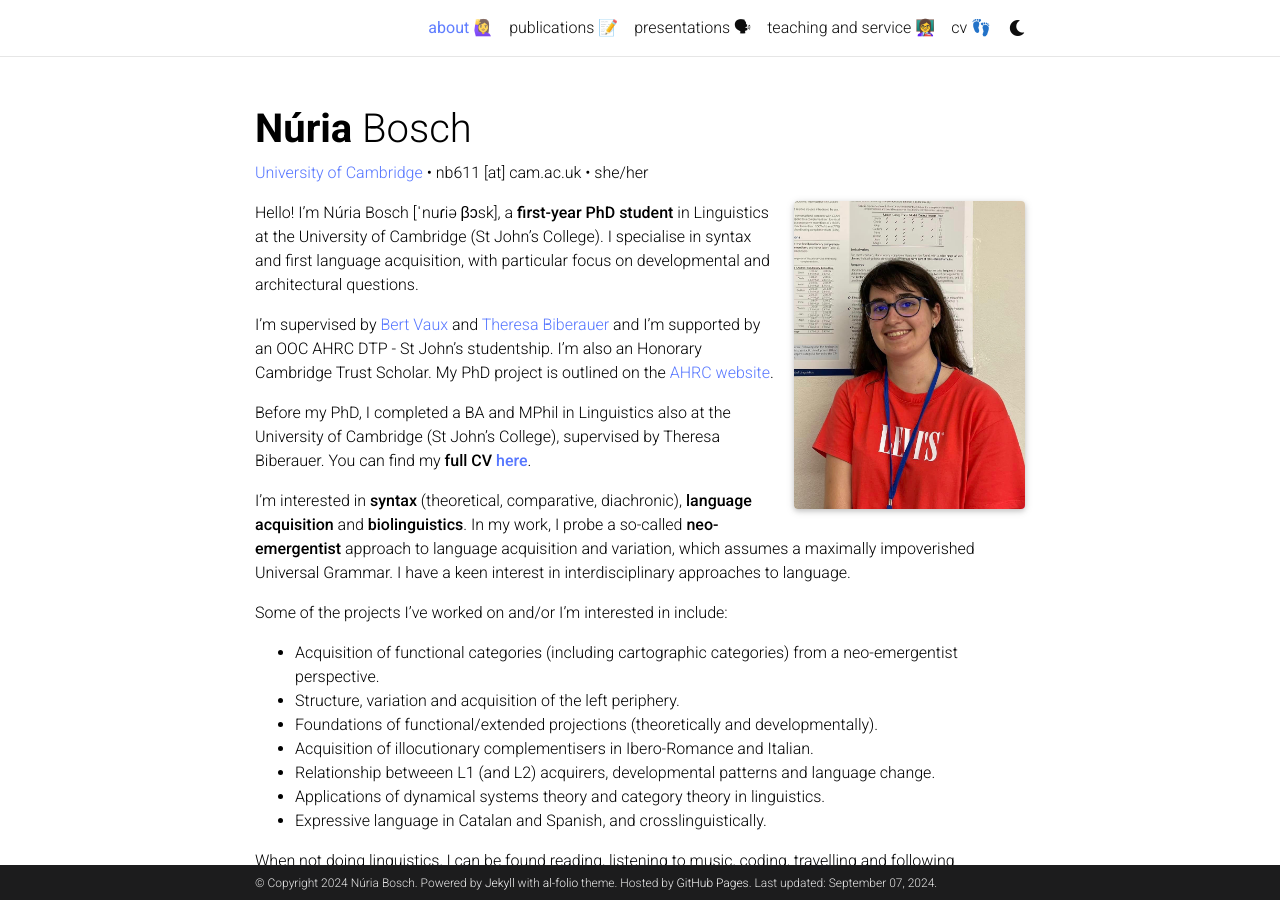
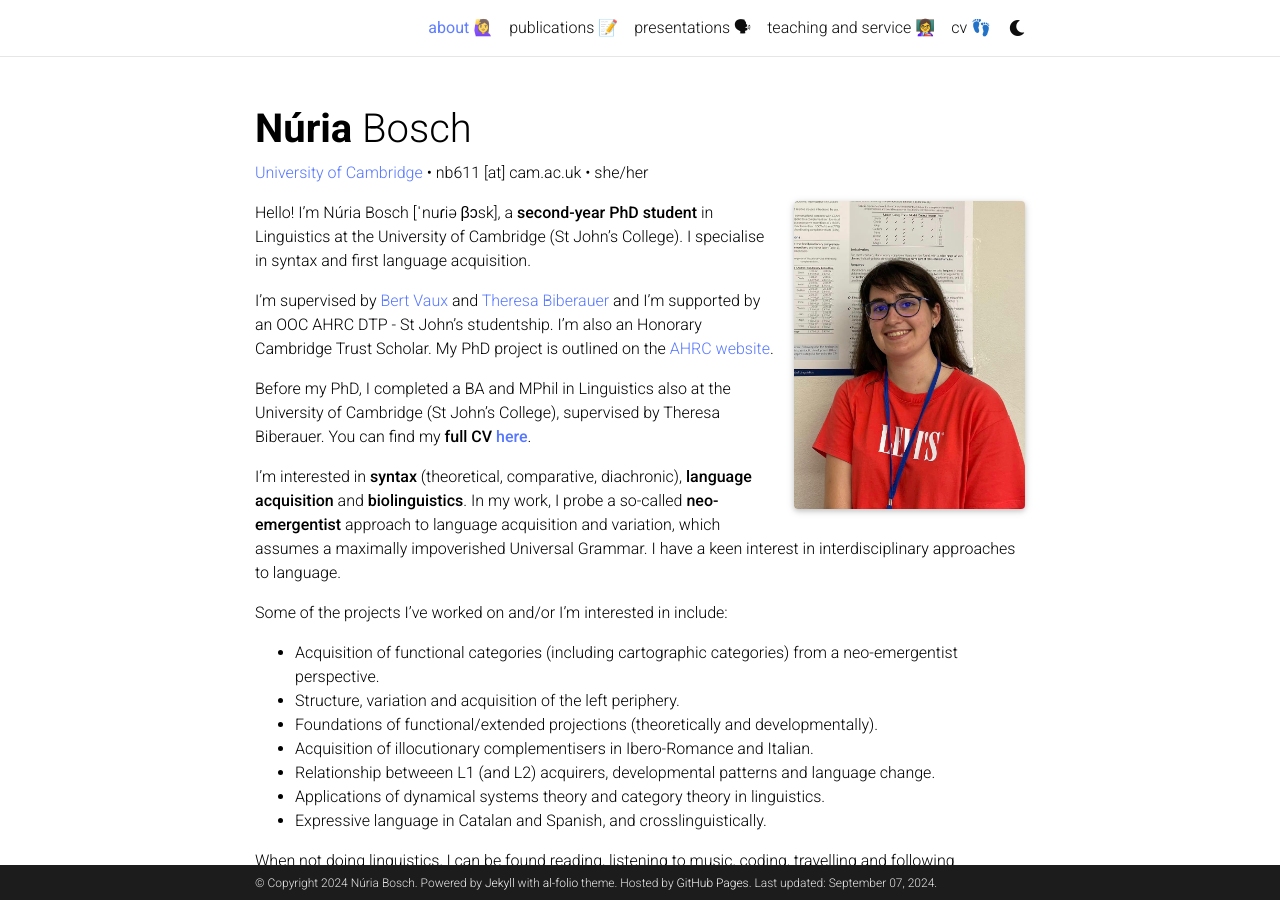
Before and after one commit to nuria-bosch/nuria-bosch.github.io, a Jekyll site: the page built from _pages/about.md, in a window 1280 px wide and 900 px high. Built offline with Jekyll 4.4.1, drawn with Linux system fonts in a browser that asks for light colours; full-size pictures stand in for the smaller copies a plugin makes; comment, search, counter and statistics services are not loaded; a style sheet for code colours, icons or effects is not loaded.

Commit message:
Update about.md

```diff
--- a/_pages/about.md
+++ b/_pages/about.md
@@ -16,11 +16,11 @@ selected_papers: false # includes a list of papers marked as "selected={true}"
 social: true  # includes social icons at the bottom of the page
 ---
 
-Hello! I'm Núria Bosch [ˈnuɾiə βɔsk], a **first-year PhD student** in Linguistics at the University of Cambridge (St John's College). I specialise in syntax and first language acquisition, with particular focus on developmental and architectural questions.
+Hello! I'm Núria Bosch [ˈnuɾiə βɔsk], a **second-year PhD student** in Linguistics at the University of Cambridge (St John's College). I specialise in syntax and first language acquisition.
 
 I'm supervised by [Bert Vaux](https://www.mmll.cam.ac.uk/bv230) and [Theresa Biberauer](https://www.mmll.cam.ac.uk/dr-theresa-biberauer) and I'm supported by an OOC AHRC DTP - St John's studentship. I'm also an Honorary Cambridge Trust Scholar. My PhD project is outlined on the [AHRC website](https://www.oocdtp.ac.uk/people/nuria-bosch).
 
-Before my PhD, I completed a BA and MPhil in Linguistics also at the University of Cambridge (St John's College), supervised by Theresa Biberauer. You can find my **full CV [here](https://nuria-bosch.github.io/assets/pdf/Bosch_cv_June_2024.pdf)**.
+Before my PhD, I completed a BA and MPhil in Linguistics also at the University of Cambridge (St John's College), supervised by Theresa Biberauer. You can find my **full CV [here](https://nuria-bosch.github.io/assets/pdf/Bosch_cv_September_2024.pdf)**.
 
 I'm interested in **syntax** (theoretical, comparative, diachronic), **language acquisition** and **biolinguistics**. In my work, I probe a so-called **neo-emergentist** approach to language acquisition and variation, which assumes a maximally impoverished Universal Grammar. I have a keen interest in interdisciplinary approaches to language.
 
```
